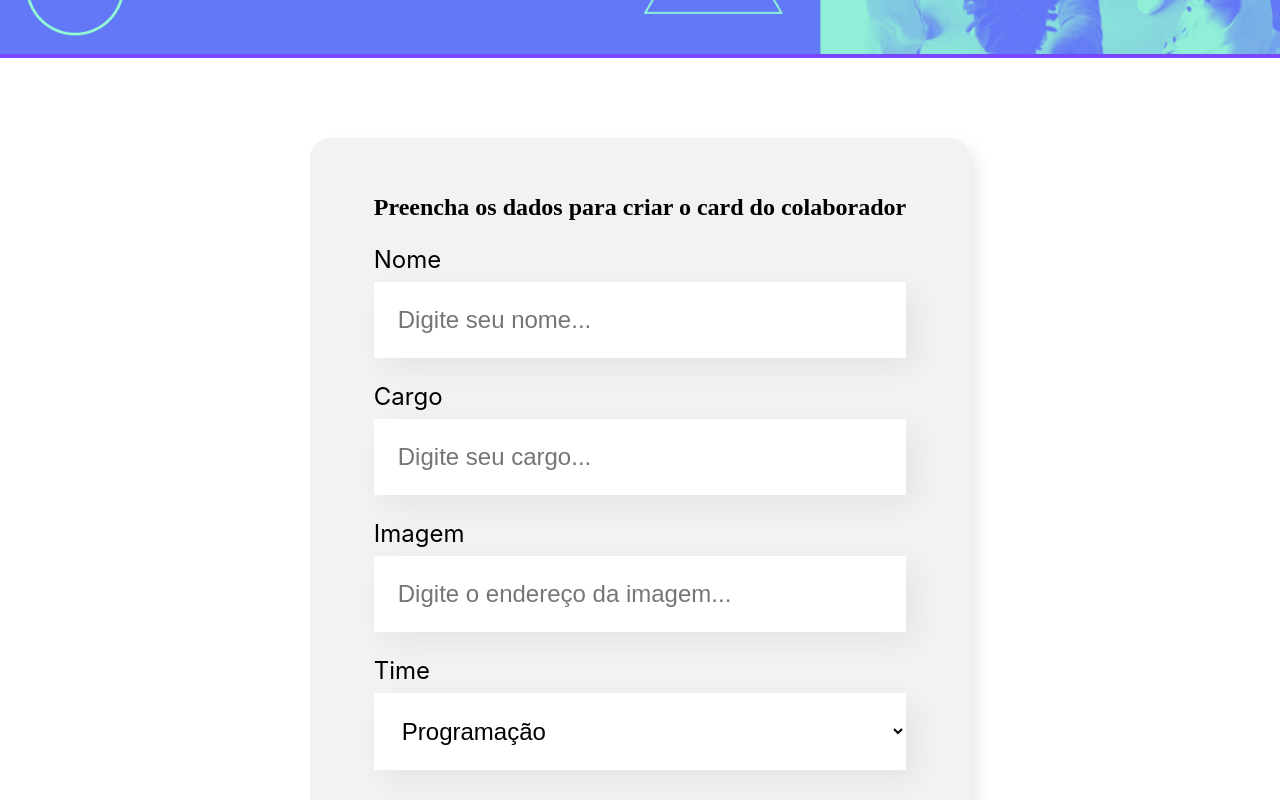
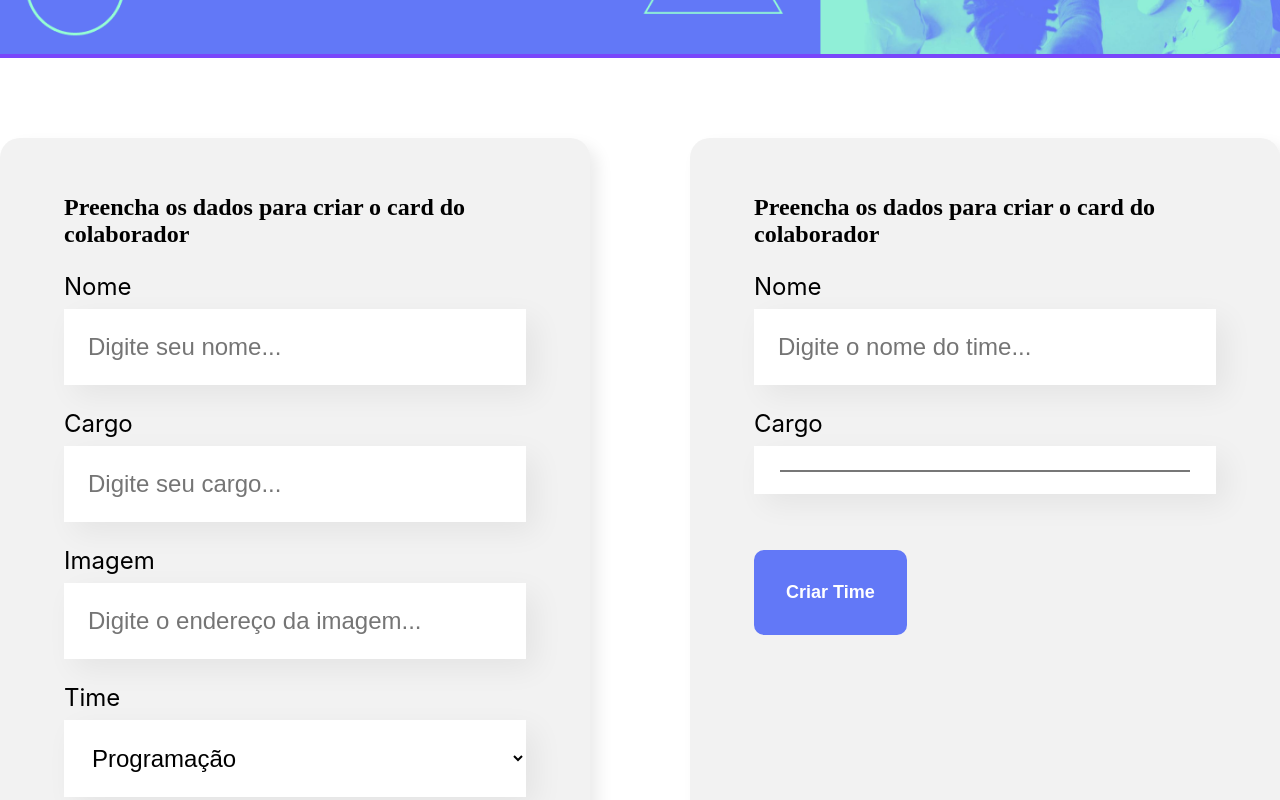
Before and after one commit to olooeez/organo, a React (Create React App) app: page / in a window 1280 px wide. Shown: the part 440-1240 px from the top of the page. Built offline with nearby package versions, Linux system fonts and the light colour scheme.

Commit message:
Added team creation

```diff
--- a/src/App.js
+++ b/src/App.js
@@ -290,12 +290,17 @@ function App() {
     );
   };
 
+  const onTeamSigned = (team) => {
+    setTeams([...teams, team]);
+  }
+
   return (
     <div>
       <Banner />
       <Form
         teams={teams.map((team) => team.name)}
         onColaboratorSigned={onColaboratorSigned}
+        onTeamSigned={onTeamSigned}
       />
       <section className="teams">
         <h1>Minha organização</h1>
--- a/src/components/Form/index.css
+++ b/src/components/Form/index.css
@@ -2,6 +2,7 @@
   display: flex;
   justify-content: center;
   margin: 80px 0;
+  gap: 100px;
 }
 
 .form > form {
--- a/src/components/Form/index.js
+++ b/src/components/Form/index.js
@@ -1,3 +1,5 @@
+import { v4 as uuidv4 } from "uuid";
+import { darken } from "polished";
 import { useState } from "react";
 import Button from "../Button";
 import Input from "../Input";
@@ -9,10 +11,13 @@ const Form = (props) => {
   const [job, setJob] = useState("");
   const [image, setImage] = useState("");
   const [team, setTeam] = useState("");
+  const [teamName, setTeamName] = useState("");
+  const [teamColor, setTeamColor] = useState("");
 
   const onSave = (event) => {
     event.preventDefault();
     props.onColaboratorSigned({
+      id: uuidv4(),
       name: name,
       job: job,
       image: image,
@@ -24,6 +29,19 @@ const Form = (props) => {
     setImage("");
     setTeam("");
   };
+
+  const onTeamCreate = (event) => {
+    event.preventDefault();
+    props.onTeamSigned({
+      id: uuidv4(),
+      name: teamName,
+      primaryColor: teamColor,
+      secondaryColor: darken(0.1, teamColor),
+    })
+
+    setTeamName("");
+    setTeamColor("");
+  }
 
   return (
     <section className="form">
@@ -59,6 +77,25 @@ const Form = (props) => {
         />
         <Button>Criar Card</Button>
       </form>
+      <form onSubmit={onTeamCreate}>
+        <h2>Preencha os dados para criar o card do colaborador</h2>
+        <Input
+          onChange={(value) => setTeamName(value)}
+          required={true}
+          label="Nome"
+          placeholder="Digite o nome do time"
+          value={teamName}
+        />
+        <Input
+          onChange={(value) => setTeamColor(value)}
+          required={true}
+          label="Cargo"
+          placeholder="Digite a cor do time"
+          value={teamColor}
+          type="color"
+        />
+        <Button>Criar Time</Button>
+      </form>
     </section>
   );
 };
```
